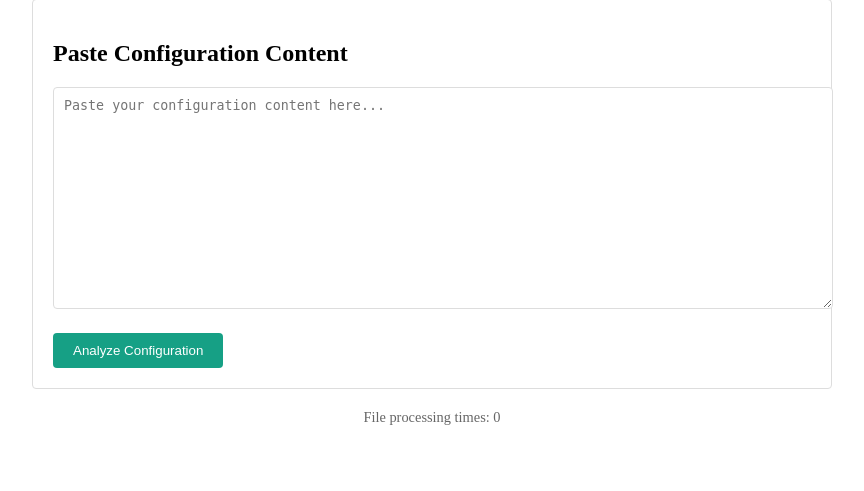
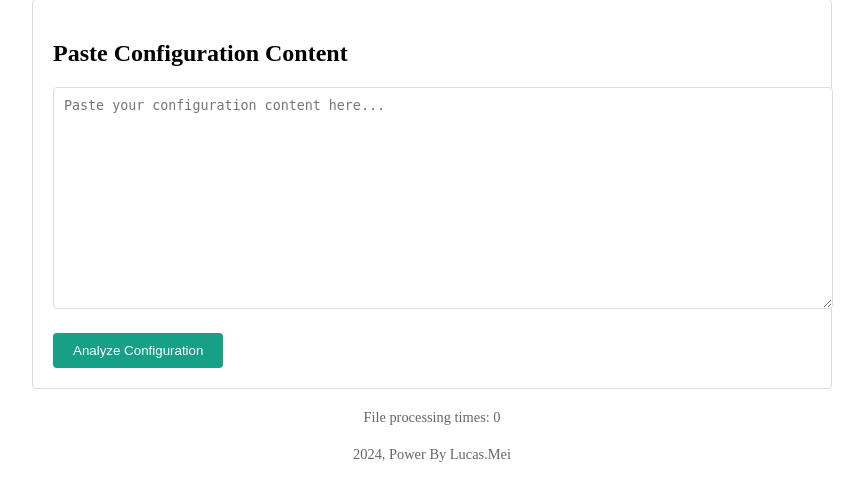
Before and after one commit to howtoplaygame/ArubaMD_Configuration_Analyzer, a Flask app: page / in a window 1280 px wide. Shown: the part 448-939 px from the top of the page, without its empty margins (208-1072 px from the left). Before the commit the page ends 873 px from the top, so only its background shows below. Run offline with Flask 3, Linux system fonts and the light colour scheme.

Commit message:
Update index.html

```diff
--- a/templates/index.html
+++ b/templates/index.html
@@ -167,6 +167,11 @@ Author: Lucas.Mei
         <div class="counter">
             <span data-i18n="counter_text">文件处理次数：</span>{{ counter }}
         </div>
+
+        <!-- 添加版权信息 -->
+        <div style="text-align: center; margin-top: 20px; color: #666; font-size: 0.9em;">
+            2024, Power By Lucas.Mei
+        </div>
     </div>
 </body>
 </html>
```
